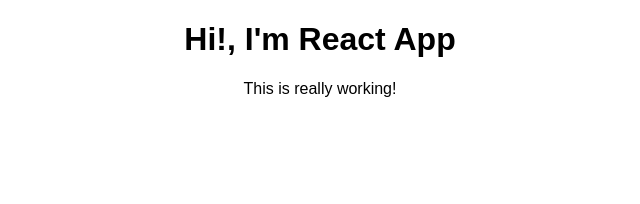
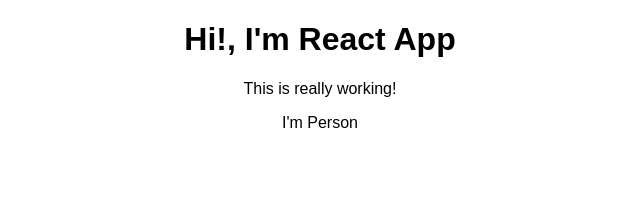
Before and after one commit to indikau/react-complete-guide, a React (Create React App) app: page / in a window 1280 px wide. Shown: the top 204 px of the page, without its empty margins (320-960 px from the left). Built offline with nearby package versions, Linux system fonts and the light colour scheme.

Commit message:
Chapter 3 Creating a functional component

```diff
--- a/src/App.js
+++ b/src/App.js
@@ -1,6 +1,7 @@
 import React, { Component, createElement } from "react";
 import "./App.css";
-import { render } from "@testing-library/react";
+import Person from "./Person/Person";
+import person from "./Person/Person";
 
 class App extends Component {
   render() {
@@ -8,6 +9,7 @@
       <div className="App">
         <h1>Hi!, I'm React App</h1>
         <p>This is really working!</p>
+        <Person />
       </div>
     );
 
--- /dev/null
+++ b/src/Person/Person.js
@@ -0,0 +1,7 @@
+import React from "react";
+
+const person = () => {
+  return <p>I'm Person</p>;
+};
+
+export default person;
```
